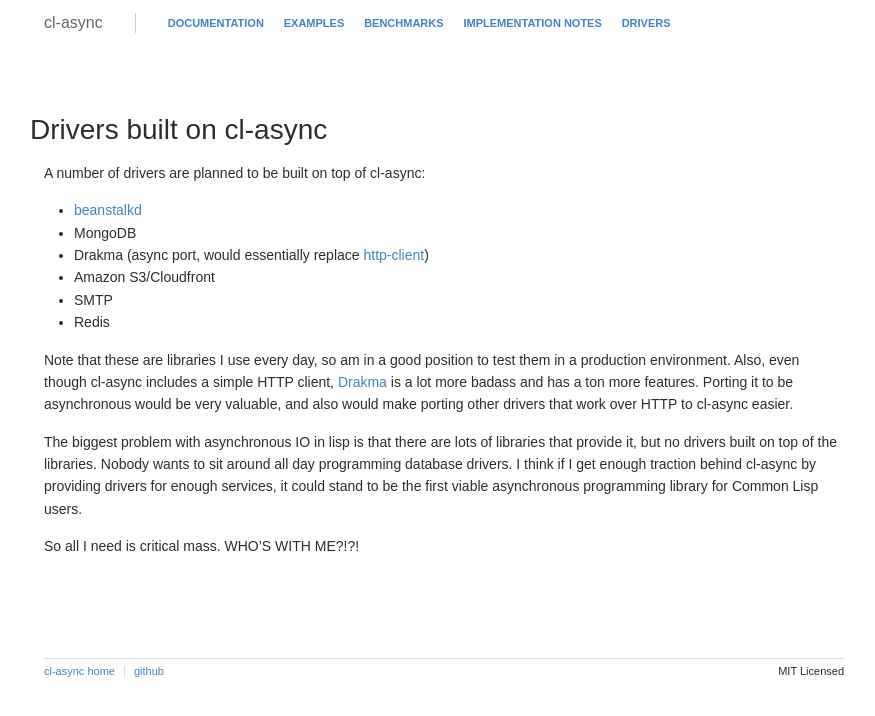
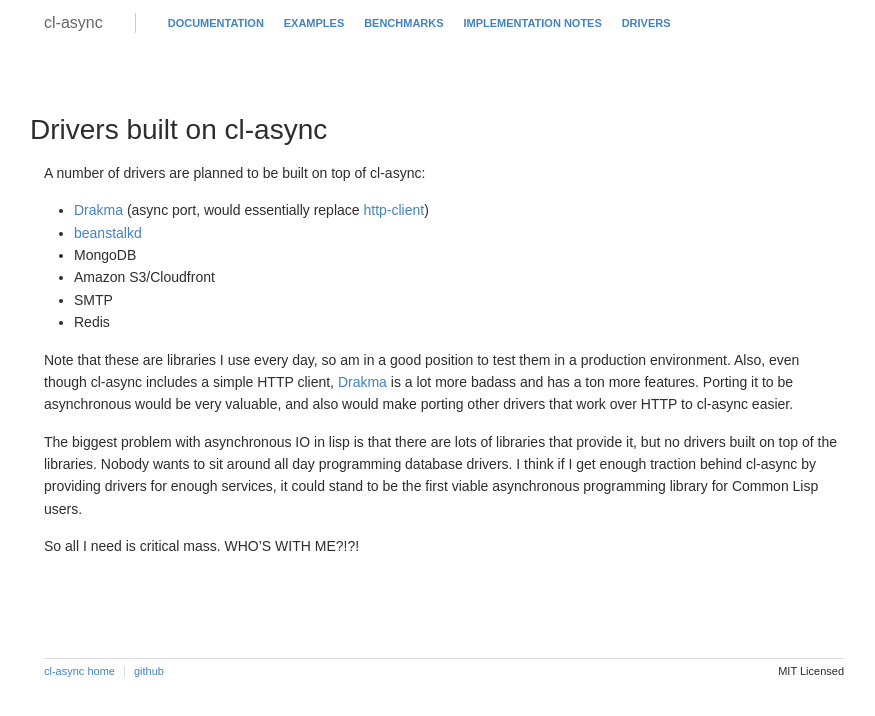
Before and after one commit to orthecreedence/cl-async, a Jekyll site: the page built from drivers.md, in a window 1280 px wide. Shown: the top 716 px of the page, without its empty margins (196-1071 px from the left). Built offline with Jekyll 4.4.1, drawn with Linux system fonts in a browser that asks for light colours; Markdown is read by kramdown in place of the engine named in the settings; part of the change alters nothing that is shown.

```diff
--- a/drivers.md
+++ b/drivers.md
@@ -7,9 +7,10 @@ Drivers built on cl-async
 =========================
 A number of drivers are planned to be built on top of cl-async:
 
+- [Drakma](https://github.com/orthecreedence/drakma-async)
+(async port, would essentially replace [http-client](/cl-async/http#http-client))
 - [beanstalkd](https://github.com/orthecreedence/beanstalk-async)
 - MongoDB
-- Drakma (async port, would essentially replace [http-client](/cl-async/http#http-client))
 - Amazon S3/Cloudfront
 - SMTP
 - Redis
```
